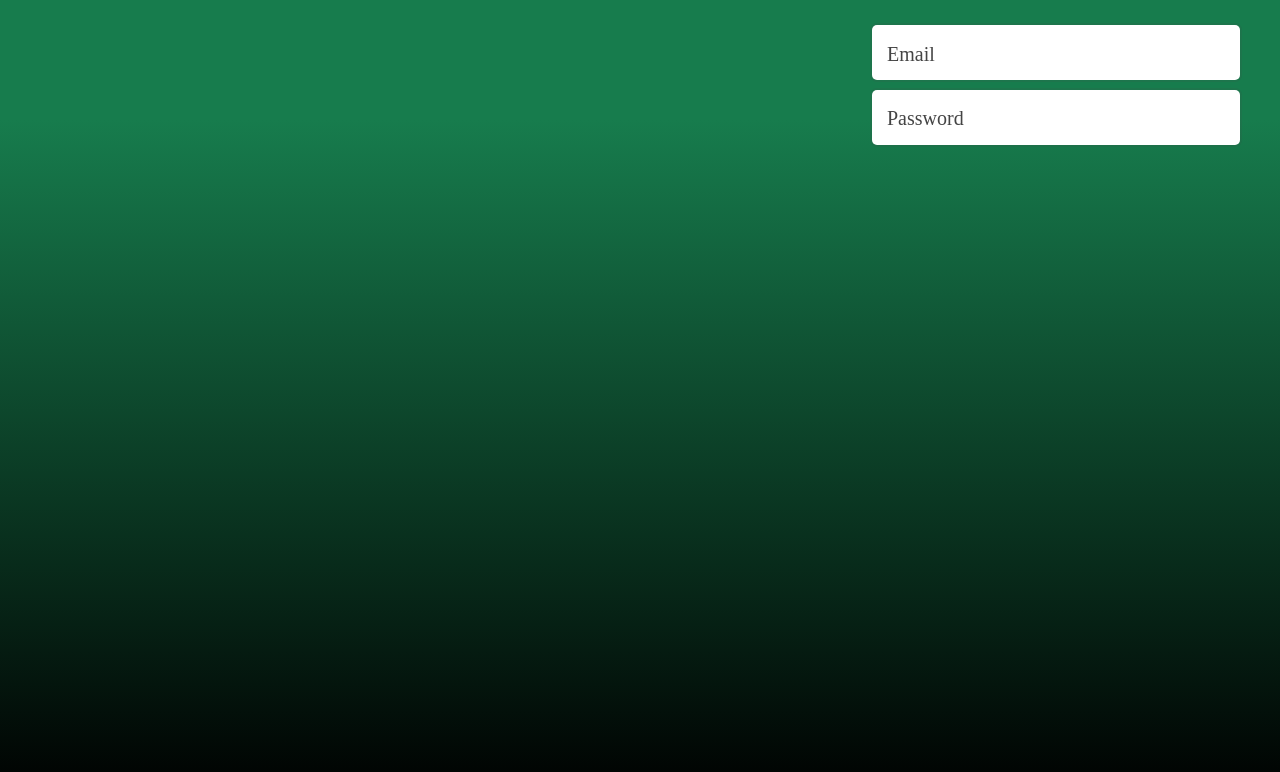
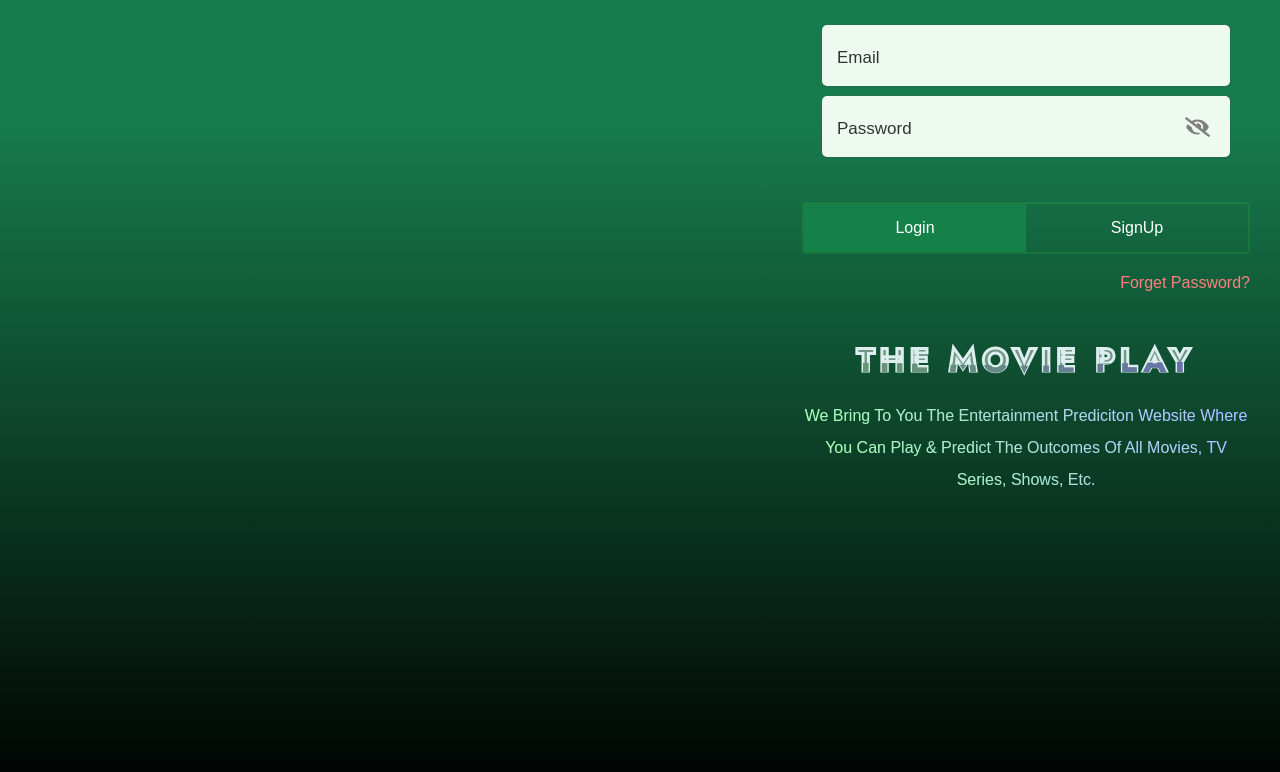
Before and after one commit to Sidahmeders/movieplay-frontend, a React (Create React App) app: page / in a window 1280 px wide. Shown: the top 772 px of the page. Built offline with nearby package versions, Linux system fonts and the light colour scheme; a web font is replaced by a local one.

Commit message:
added the hero section and changed some styles

```diff
--- /dev/null
+++ b/src/components/common/form/ButtonElement/index.js
@@ -0,0 +1,15 @@
+import { ButtonStyle } from './style'
+
+export default function ButtonElement({ label, clickHandler, width, borderRadius, focused }) {
+    return (
+        <>
+            <ButtonStyle
+                onClick={clickHandler}
+                width={width}
+                borderRadius={borderRadius}
+                focused={focused}>
+                <div>{label ? label : 'Button-Element'}</div>
+            </ButtonStyle>
+        </>
+    )
+}
--- /dev/null
+++ b/src/components/common/form/ButtonElement/style.js
@@ -0,0 +1,17 @@
+import styled from 'styled-components'
+
+export const ButtonStyle = styled.div`
+    width: ${({ width }) => width};
+    border-radius: ${({ borderRadius }) => borderRadius};
+    background: ${({ focused }) => (focused ? '#168049' : '')};
+    min-width: 120px;
+    color: #fff;
+    padding: 15px 25px;
+    text-align: center;
+    transition: 0.6s ease;
+
+    &:hover {
+        background: #169055;
+        cursor: pointer;
+    }
+`
--- a/src/components/common/form/TextInputElement/index.js
+++ b/src/components/common/form/TextInputElement/index.js
@@ -20,7 +20,7 @@ export default function TextInputElement({ label, value, type, changeHandler })
                     type={inputType ? inputType : 'text'}
                     name={label}
                     value={value}
-                    placeholder={label}
+                    placeholder={label ? label : 'text-input-element'}
                     onChange={changeHandler}
                     spellCheck="false"
                 />
@@ -28,7 +28,7 @@ export default function TextInputElement({ label, value, type, changeHandler })
                     <img
                         className="password-eye"
                         onClick={handlePasswordVisibility}
-                        width="20px"
+                        width="55px"
                         src={eye}
                         alt="eye"
                     />
--- a/src/components/common/form/TextInputElement/style.js
+++ b/src/components/common/form/TextInputElement/style.js
@@ -8,39 +8,35 @@ export const TextInputStyle = styled.div`
 
     input {
         outline: none;
-        padding: 30px 15px 25px 15px;
+        padding: 22px 15px 18px 15px;
         font-size: 18px;
-        height: 30px;
+        min-height: 20px;
         border-radius: 5px;
         border: none;
         box-shadow: 0 0 0 2px #4442;
+        background: #f6fff6f6;
 
         ::placeholder {
-            color: #444;
-            font-size: 20px;
+            color: #333;
+            font-size: 17px;
             font-weight: 100;
             text-transform: capitalize;
             transition: 0.2s;
-            font-family: 'Montserrat';
         }
 
         &:focus {
             box-shadow: 0 0 0 2px #08f8;
             ::placeholder {
-                color: #7777;
-                font-size: 14px;
+                color: #7779;
+                font-size: 13px;
                 transform: translate(0, -20px);
             }
-        }
-
-        &[type='password'] {
-            font: caption;
         }
     }
 
     .password-eye {
         position: absolute;
-        top: 36%;
+        top: 15%;
         right: 25px;
         padding: 15px;
 
--- a/src/index.js
+++ b/src/index.js
@@ -16,13 +16,13 @@ const GlobalStyle = createGlobalStyle`
    src: url(/assets/fonts/Montserrat-Regular.ttf);
  }
 
-  * {
+ * {
     box-sizing: border-box;
     margin: 0;
     padding: 0;
+    font-family: Montserrat, sans-serif;
+    user-select: none;
   }
-
-
 `
 
 ReactDOM.render(
--- a/src/pages/login/index.js
+++ b/src/pages/login/index.js
@@ -1,6 +1,8 @@
 import { useState } from 'react'
 import styled from 'styled-components'
+
 import TextInputElement from '../../components/common/form/TextInputElement'
+import ButtonElement from '../../components/common/form/ButtonElement'
 
 const Container = styled.div`
     height: 100vh;
@@ -9,9 +11,95 @@ const Container = styled.div`
     display: flex;
     flex-direction: column;
     align-items: flex-end;
+
     .login {
         width: 35%;
-        padding: 20px;
+        margin: 20px 30px;
+    }
+
+    .buttons {
+        width: 35%;
+        margin: 20px 30px;
+        display: flex;
+        border: 2px solid #4d32;
+        border-radius: 4px;
+    }
+
+    .forget-password {
+        color: #ff7f7f;
+        text-transform: capitalize;
+        margin: 0 30px;
+        transition: 0.6s ease;
+
+        &:hover {
+            color: #fd3333;
+            cursor: pointer;
+        }
+    }
+
+    .hero {
+        width: 35%;
+        margin: 0 30px;
+        text-align: center;
+
+        h1 {
+            font-family: 'Jost';
+            letter-spacing: 5px;
+            text-shadow: 0 0 #fff6;
+        }
+
+        p {
+            line-height: 2;
+            background: -webkit-linear-gradient(45deg, #3f3, #35f);
+            -webkit-background-clip: text;
+            -webkit-text-fill-color: transparent;
+            text-shadow: 0 0 #fff9;
+            margin-top: 16px;
+        }
+
+        .title h1:nth-child(1) {
+            color: transparent;
+            -webkit-text-stroke: 3px #dee;
+            transform: translate(0, 45px);
+        }
+
+        .title h1:nth-child(2) {
+            background: -webkit-linear-gradient(45deg, darkgreen, darkblue);
+            -webkit-background-clip: text;
+            -webkit-text-fill-color: transparent;
+            animation: animate 4s ease-in-out infinite;
+        }
+    }
+
+    @keyframes animate {
+        0%,
+        100% {
+            clip-path: polygon(
+                0% 45%,
+                16% 44%,
+                33% 50%,
+                54% 60%,
+                70% 61%,
+                84% 59%,
+                100% 52%,
+                100% 100%,
+                0% 100%
+            );
+        }
+
+        50% {
+            clip-path: polygon(
+                0% 60%,
+                15% 65%,
+                34% 66%,
+                51% 62%,
+                67% 50%,
+                84% 45%,
+                100% 46%,
+                100% 100%,
+                0% 100%
+            );
+        }
     }
 `
 
@@ -26,6 +114,7 @@ export default function LoginPage() {
     const hadnleUserInfoChange = (event) => {
         const entry = event.target.name
         const value = event.target.value
+
         setUserInfo(() => {
             return {
                 ...userInfo,
@@ -33,6 +122,9 @@ export default function LoginPage() {
             }
         })
     }
+
+    const [focused, setFocused] = useState(true)
+    const buttonHandler = () => setFocused(() => !focused)
 
     return (
         <Container>
@@ -50,6 +142,33 @@ export default function LoginPage() {
                     changeHandler={hadnleUserInfoChange}
                 />
             </div>
+            <div className="buttons">
+                <ButtonElement
+                    label="Login"
+                    width="100%"
+                    focused={focused}
+                    clickHandler={buttonHandler}
+                />
+                <ButtonElement
+                    label="SignUp"
+                    width="100%"
+                    focused={!focused}
+                    clickHandler={buttonHandler}
+                />
+            </div>
+
+            <div className="forget-password">forget password?</div>
+
+            <div className="hero">
+                <div className="title">
+                    <h1>THE MOVIE PLAY</h1>
+                    <h1>THE MOVIE PLAY</h1>
+                </div>
+                <p>
+                    We Bring To You The Entertainment Prediciton Website Where You Can Play &
+                    Predict The Outcomes Of All Movies, TV Series, Shows, Etc.
+                </p>
+            </div>
         </Container>
     )
 }
```
Also changed, not shown: src/pages/register/index.js (added).
